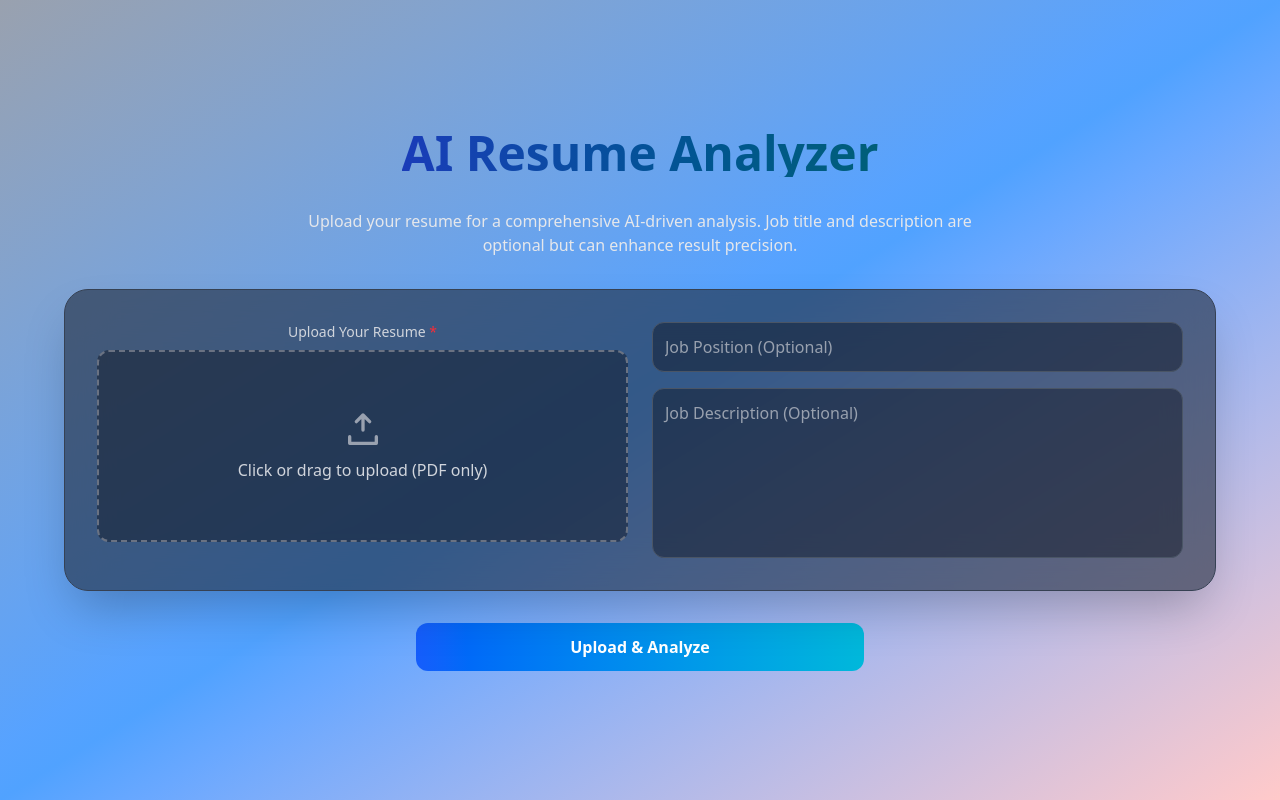
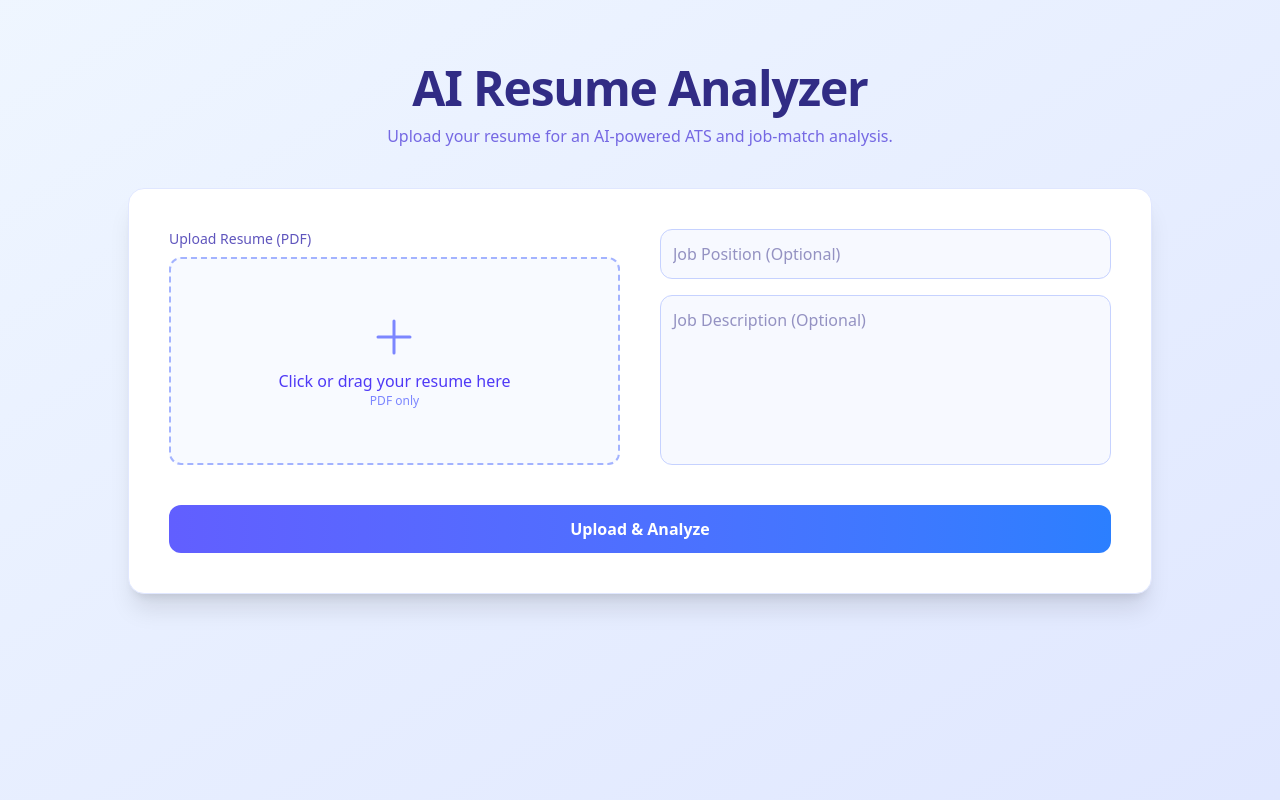
Before and after one commit to Pranavkharote/resume-analyzer, a React (Vite) app in the folder frontend/: page /upload/resume in a window 1280 px wide. Built offline with nearby package versions, Linux system fonts and the light colour scheme.

Commit message:
fix: clean up code formatting and improve readability in multiple components

```diff
--- a/frontend/src/App.jsx
+++ b/frontend/src/App.jsx
@@ -16,7 +16,7 @@ const App = () => {
           <Route path="/upload/resume" element={<ResumeUpload />} />
           <Route path="/user/auth" element={<Authentication />} />
         </Routes>
-          <ToastContainer
+        <ToastContainer
           position="bottom-right"
           autoClose={4000}
           hideProgressBar={false}
--- a/frontend/src/components/ResumeUpload.jsx
+++ b/frontend/src/components/ResumeUpload.jsx
@@ -49,7 +49,7 @@ const ResumeUpload = () => {
 
       setTimeout(() => {
         setResult(res.data);
-        console.log(result)
+        console.log(result);
         setProgress(100);
       }, 500);
     } catch (error) {
@@ -64,55 +64,59 @@ const ResumeUpload = () => {
   };
 
   return (
-    <div className="min-h-screen flex flex-col items-center justify-center bg-gradient-to-br from-gray-400 via-blue-400 to-red-200 text-white px-4 py-12">
+   <div className="min-h-screen w-full flex flex-col items-center bg-gradient-to-br from-blue-50 to-indigo-100 px-6 py-16">
+
+  {/* Title */}
   <motion.h1
-        initial={{ opacity: 0, y: -20 }}
+    initial={{ opacity: 0, y: -10 }}
     animate={{ opacity: 1, y: 0 }}
-        transition={{ duration: 0.6 }}
-        className="text-4xl md:text-5xl font-extrabold mb-8 text-center bg-clip-text text-transparent bg-gradient-to-r from-blue-800 to-cyan-800"
+    transition={{ duration: 0.4 }}
+    className="text-4xl md:text-5xl font-bold text-indigo-900 tracking-tight"
   >
     AI Resume Analyzer
   </motion.h1>
 
-      <p className="text-gray-200 text-center mb-8 max-w-2xl">
-        Upload your resume for a comprehensive AI-driven analysis. Job title and
-        description are optional but can enhance result precision.
+  <p className="text-indigo-700/70 text-center mt-3 max-w-2xl">
+    Upload your resume for an AI-powered ATS and job-match analysis.
   </p>
 
+  {/* Main Card */}
   <motion.div
-        initial={{ opacity: 0, y: 40 }}
+    initial={{ opacity: 0, y: 20 }}
     animate={{ opacity: 1, y: 0 }}
-        transition={{ duration: 0.8 }}
-        className="bg-gray-800/60 backdrop-blur-xl border border-gray-700 p-8 rounded-3xl shadow-2xl w-full max-w-6xl flex flex-col md:flex-row gap-6 items-start"
+    transition={{ duration: 0.5 }}
+    className="mt-10 w-full max-w-5xl bg-white rounded-2xl p-10 shadow-xl border border-indigo-100"
   >
-        {/* Resume Upload */}
-        <div className="flex-1 flex flex-col items-center w-full">
-          <label className="mb-2 text-sm font-medium text-gray-300">
-            Upload Your Resume <span className="text-red-500">*</span>
+    <div className="grid md:grid-cols-2 gap-10">
+
+      {/* Upload Section */}
+      <div>
+        <label className="mb-2 block text-sm font-medium text-indigo-800/80">
+          Upload Resume (PDF)
         </label>
+
         <label
           htmlFor="dropzone-file"
-            className="flex flex-col items-center justify-center w-full h-48 border-2 border-dashed border-gray-500 rounded-xl cursor-pointer bg-gray-900/50 hover:bg-gray-800 transition-colors"
+          className="flex flex-col items-center justify-center w-full h-52 rounded-xl border-2 border-dashed border-indigo-300 bg-indigo-50/40 hover:bg-indigo-50 transition cursor-pointer"
         >
-            <div className="flex flex-col items-center justify-center">
+          <div className="flex flex-col items-center">
             <svg
-                className="w-10 h-10 mb-2 text-gray-400"
+              className="w-12 h-12 mb-2 text-indigo-400"
               fill="none"
               stroke="currentColor"
+              strokeWidth={1.5}
               viewBox="0 0 24 24"
-                xmlns="http://www.w3.org/2000/svg"
             >
-                <path
-                  strokeLinecap="round"
-                  strokeLinejoin="round"
-                  strokeWidth={2}
-                  d="M4 16v4h16v-4M12 12V3m0 0L8 7m4-4 4 4"
-                />
+              <path strokeLinecap="round" strokeLinejoin="round"
+                d="M12 4v16m8-8H4" />
             </svg>
-              <p className="text-gray-300 font-medium text-center">
-                {!file ? "Click or drag to upload (PDF only)" : file.name}
+
+            <p className="text-indigo-600 font-medium">
+              {file ? file.name : "Click or drag your resume here"}
             </p>
+            <p className="text-indigo-400 text-xs">PDF only</p>
           </div>
+
           <input
             id="dropzone-file"
             type="file"
@@ -123,57 +127,66 @@ const ResumeUpload = () => {
         </label>
       </div>
 
-        {/* Job Position & Description */}
-        <div className="flex-1 flex flex-col gap-4 w-full">
+      {/* Job Details */}
+      <div className="flex flex-col gap-4">
         <input
           placeholder="Job Position (Optional)"
           value={jobPosition}
           onChange={(e) => setJobPosition(e.target.value)}
-            className="w-full p-3 rounded-xl bg-gray-900/50 border border-gray-600 text-gray-200 placeholder-gray-400 focus:ring-2 focus:ring-blue-500 focus:border-blue-500 transition-all"
+          className="w-full p-3 rounded-xl border border-indigo-200 bg-indigo-50/50 text-indigo-900 focus:outline-none focus:ring-2 focus:ring-indigo-400"
         />
+
         <textarea
           rows={6}
           placeholder="Job Description (Optional)"
           value={description}
           onChange={(e) => setDescription(e.target.value)}
-            className="w-full p-3 rounded-xl bg-gray-900/50 border border-gray-600 text-gray-200 placeholder-gray-400 focus:ring-2 focus:ring-blue-500 focus:border-blue-500 resize-none transition-all"
+          className="w-full p-3 rounded-xl border border-indigo-200 bg-indigo-50/50 text-indigo-900 focus:outline-none focus:ring-2 focus:ring-indigo-400 resize-none"
         />
       </div>
-      </motion.div>
 
+    </div>
+
+    {/* Analyze Button */}
     <motion.button
       onClick={handleUpload}
-        initial={{ opacity: 0, y: 20 }}
-        animate={{ opacity: 1, y: 0 }}
-        transition={{ duration: 0.6, delay: 0.2 }}
-        className="mt-8 w-full max-w-md py-3 font-semibold rounded-xl bg-gradient-to-r from-blue-600 to-cyan-500 hover:opacity-90 transition-all"
+      initial={{ opacity: 0 }}
+      animate={{ opacity: 1 }}
+      transition={{ duration: 0.4, delay: 0.2 }}
+      className="mt-10 w-full py-3 rounded-xl bg-gradient-to-r from-indigo-500 to-blue-500 text-white font-semibold hover:opacity-90 transition"
     >
       {loading ? "Analyzing..." : "Upload & Analyze"}
     </motion.button>
 
+    {/* Progress */}
     {loading && (
-        <div className="mt-6 flex flex-col items-center justify-center gap-4">
+      <div className="mt-8 flex flex-col items-center gap-3">
         <div className="w-24 h-24">
           <CircularProgressbar
             value={progress}
             text={`${progress}%`}
             styles={buildStyles({
-                textColor: "#fff",
-                pathColor: "#3b82f6",
-                trailColor: "#1f2937",
+              textColor: "#4f46e5",
+              pathColor: "#6366f1",
+              trailColor: "#e0e7ff",
             })}
           />
         </div>
-          <p className="text-sm text-gray-400 animate-pulse">
-            Analyzing your resume with AI...
-          </p>
+
+        <p className="text-indigo-600/70 text-sm">Analyzing your resume...</p>
       </div>
     )}
 
-      {result && <ResultDisplay data={result} />}
+    {result && (
+      <div className="mt-10">
+        <ResultDisplay data={result} />
+      </div>
+    )}
+  </motion.div>
 
   <ToastContainer />
 </div>
+
   );
 };
 
--- a/frontend/src/context/AuthContext.jsx
+++ b/frontend/src/context/AuthContext.jsx
@@ -18,10 +18,16 @@ export const AuthProvider = ({ children }) => {
     try {
       const res = await client.post("/register", { name, email, password });
       if (res.status === httpStatus.CREATED) {
-        return { success: true, message: res.data.message || "Registered successfully" };
+        return {
+          success: true,
+          message: res.data.message || "Registered successfully",
+        };
       }
     } catch (err) {
-      return { success: false, message: err.response?.data?.message || "Registration failed" };
+      return {
+        success: false,
+        message: err.response?.data?.message || "Registration failed",
+      };
     }
   };
 
@@ -33,10 +39,16 @@ export const AuthProvider = ({ children }) => {
         console.log("Login called with:", email);
 
         setUserData(res.data.user);
-        return { success: true, message: res.data.message || "Login successful" };
+        return {
+          success: true,
+          message: res.data.message || "Login successful",
+        };
       }
     } catch (err) {
-      return { success: false, message: err.response?.data?.message || "Login failed" };
+      return {
+        success: false,
+        message: err.response?.data?.message || "Login failed",
+      };
     }
   };
 
--- a/frontend/src/pages/Authentication.jsx
+++ b/frontend/src/pages/Authentication.jsx
@@ -54,7 +54,6 @@ export default function Authentication() {
     let result;
 
     if (formState === 0) {
-
       result = await handleLogin(email, password);
       if (result.success) {
         toast.success(result.message);
@@ -96,7 +95,6 @@ export default function Authentication() {
         <CssBaseline />
 
         <Grid
-
           component={Paper}
           elevation={3}
           square
```
Also changed, not shown: frontend/src/components/ResultDisplay.jsx (+85 -56 lines). Lines whose indentation alone changed are shown as unchanged.
